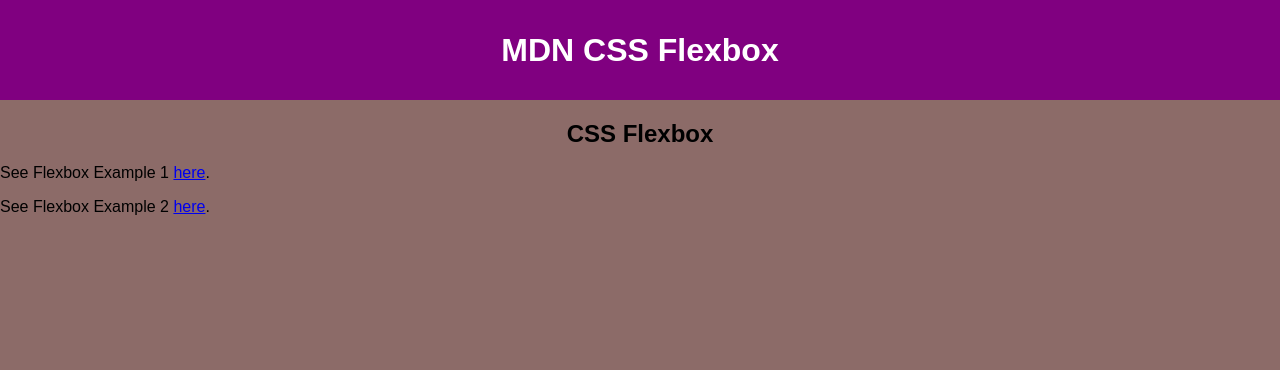
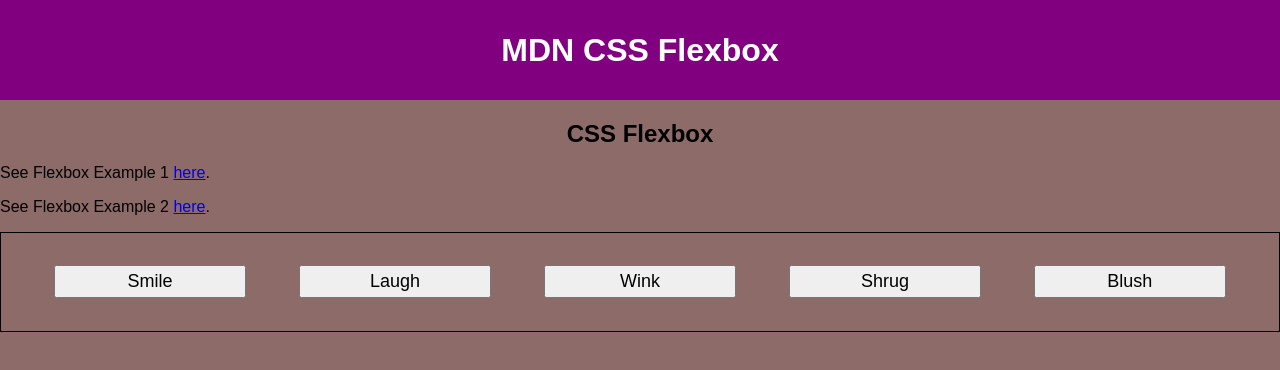
Before and after one commit to TXMack713/mdn-css-layout, a plain HTML site: page example3.html in a window 1280 px wide. Drawn offline with Linux system fonts and the light colour scheme.

Commit message:
2 files modified

```diff
--- a/example3.html
+++ b/example3.html
@@ -7,6 +7,20 @@
   <meta name="viewport" content="width=device-width, initial-scale=1.0">
   <title>MDN CSS Flexbox</title>
   <link rel="stylesheet" href="styles.css">
+
+  <style>
+    html {
+      font-family: sans-serif;
+    }
+
+    /* body {
+      width: 70%;
+      max-width: 960px;
+      margin: 20px auto;
+    } */
+
+    /* Add your flexbox CSS below here */
+  </style>
 </head>
 
 <body>
@@ -18,6 +32,14 @@
 
   <p>See Flexbox Example 1 <a href="index.html">here</a>.</p>
   <p>See Flexbox Example 2 <a href="example2.html">here</a>.</p>
+
+  <div>
+    <button>Smile</button>
+    <button>Laugh</button>
+    <button>Wink</button>
+    <button>Shrug</button>
+    <button>Blush</button>
+  </div>
 </body>
 
 </html>
--- a/styles.css
+++ b/styles.css
@@ -64,3 +64,18 @@ section {
   flex-flow: row wrap;
   justify-content: space-evenly;
 }
+
+button {
+  font-size: 18px;
+  line-height: 1.5;
+  inline-size: 15%;
+}
+
+div {
+  display: flex;
+  flex-direction: row;
+  align-items: center;
+  justify-content: space-evenly;
+  block-size: 100px;
+  border: 1px solid black;
+}
```
